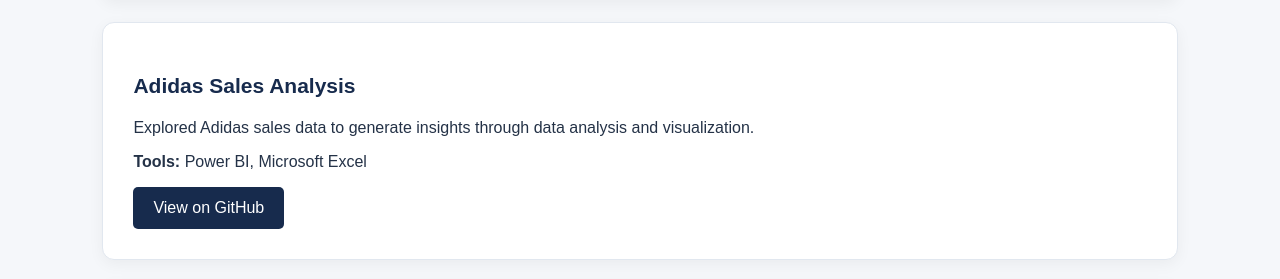
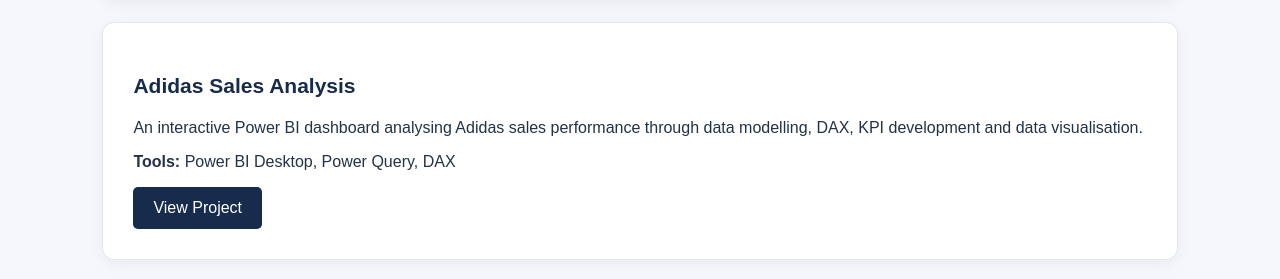
Before and after one commit to faithoyelowo/faithoyelowo.github.io, a plain HTML site: page index.html in a window 1280 px wide. Shown: the part 1552-1831 px from the top of the page. Drawn offline with Linux system fonts and the light colour scheme.

Commit message:
Update project description

```diff
--- a/index.html
+++ b/index.html
@@ -145,10 +145,10 @@
 
     <div class="project">
         <h3>Adidas Sales Analysis</h3>
-        <p>Explored Adidas sales data to generate insights
-        through data analysis and visualization.</p>
-        <p><strong>Tools:</strong> Power BI, Microsoft Excel</p>
-        <a class="button" href="https://github.com/faithoyelowo/Adidas_Sales_Report">View on GitHub</a>
+        <p>An interactive Power BI dashboard analysing Adidas sales performance
+        through data modelling, DAX, KPI development and data visualisation.</p>
+        <p><strong>Tools:</strong> Power BI Desktop, Power Query, DAX</p>
+        <a class="button" href="https://github.com/faithoyelowo/Adidas_Sales_Report">View Project</a>
     </div>
 
     <div class="project">
```
